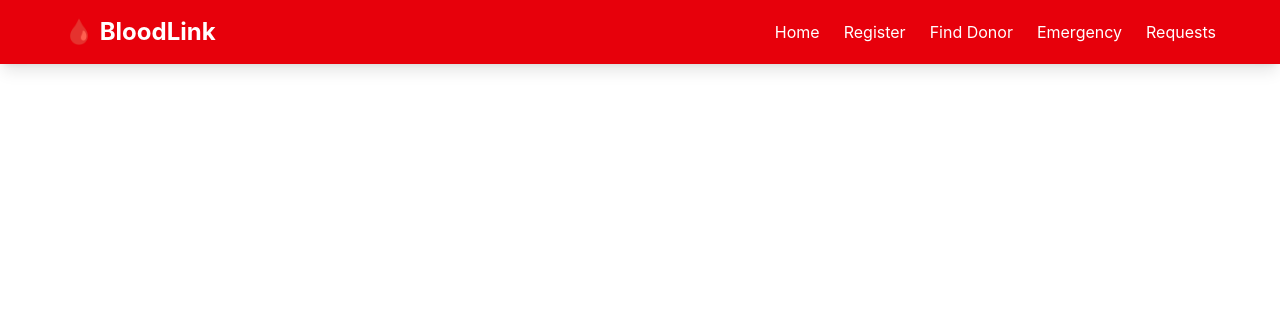
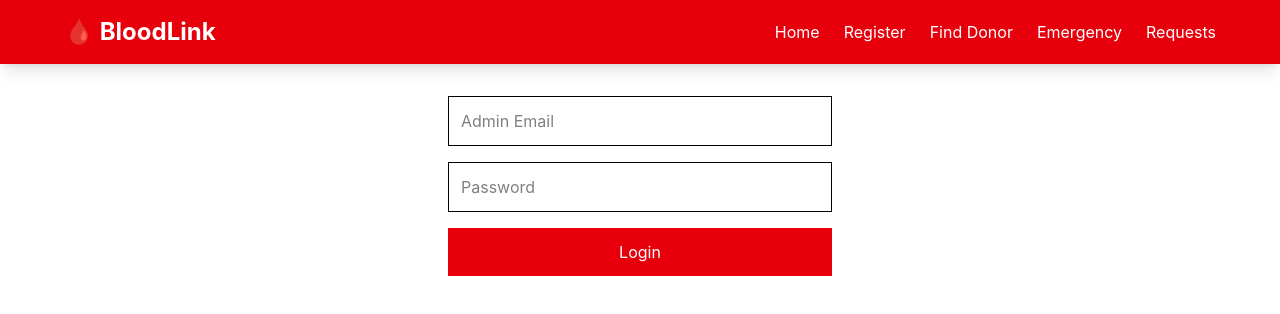
Before and after one commit to kiranjanga8440-k/BloodLink, a React (Vite) app in the folder client/: page /admin-login in a window 1280 px wide. Shown: the top 314 px of the page. Built offline with nearby package versions, Linux system fonts and the light colour scheme.

Commit message:
Fix Vercel routing and Tailwind

```diff
--- a/client/src/App.jsx
+++ b/client/src/App.jsx
@@ -4,7 +4,7 @@ import RegisterDonor from "./components/RegisterDonor";
 import FindDonor from "./pages/FindDonor";
 import EmergencyRequest from "./pages/EmergencyRequest";
 import EmergencyDashboard from "./pages/EmergencyDashboard";
-
+import AdminLogin from "./pages/AdminLogin";
 function App() {
   return (
     <div>
@@ -32,6 +32,7 @@ function App() {
         <Route path="/find" element={<FindDonor />} />
         <Route path="/emergency" element={<EmergencyRequest />} />
         <Route path="/requests" element={<EmergencyDashboard />} />
+        <Route path="/admin-login" element={<AdminLogin />} />
       </Routes>
 
     </div>
--- /dev/null
+++ b/client/src/pages/AdminLogin.jsx
@@ -0,0 +1,51 @@
+import { useState } from "react";
+import axios from "axios";
+import API from "../api";
+
+function AdminLogin() {
+  const [email, setEmail] = useState("");
+  const [password, setPassword] = useState("");
+
+  const login = async (e) => {
+    e.preventDefault();
+
+    try {
+      const res = await axios.post(
+        `${API}/api/admin/login`,
+        { email, password }
+      );
+
+      alert(res.data.message);
+
+      localStorage.setItem("admin", "true");
+
+      window.location.href = "/admin";
+    } catch (err) {
+      alert("Invalid Credentials");
+    }
+  };
+
+  return (
+    <form onSubmit={login} className="max-w-md mx-auto p-8">
+      <input
+        type="email"
+        placeholder="Admin Email"
+        className="w-full border p-3 mb-4"
+        onChange={(e) => setEmail(e.target.value)}
+      />
+
+      <input
+        type="password"
+        placeholder="Password"
+        className="w-full border p-3 mb-4"
+        onChange={(e) => setPassword(e.target.value)}
+      />
+
+      <button className="w-full bg-red-600 text-white p-3">
+        Login
+      </button>
+    </form>
+  );
+}
+
+export default AdminLogin;
```
